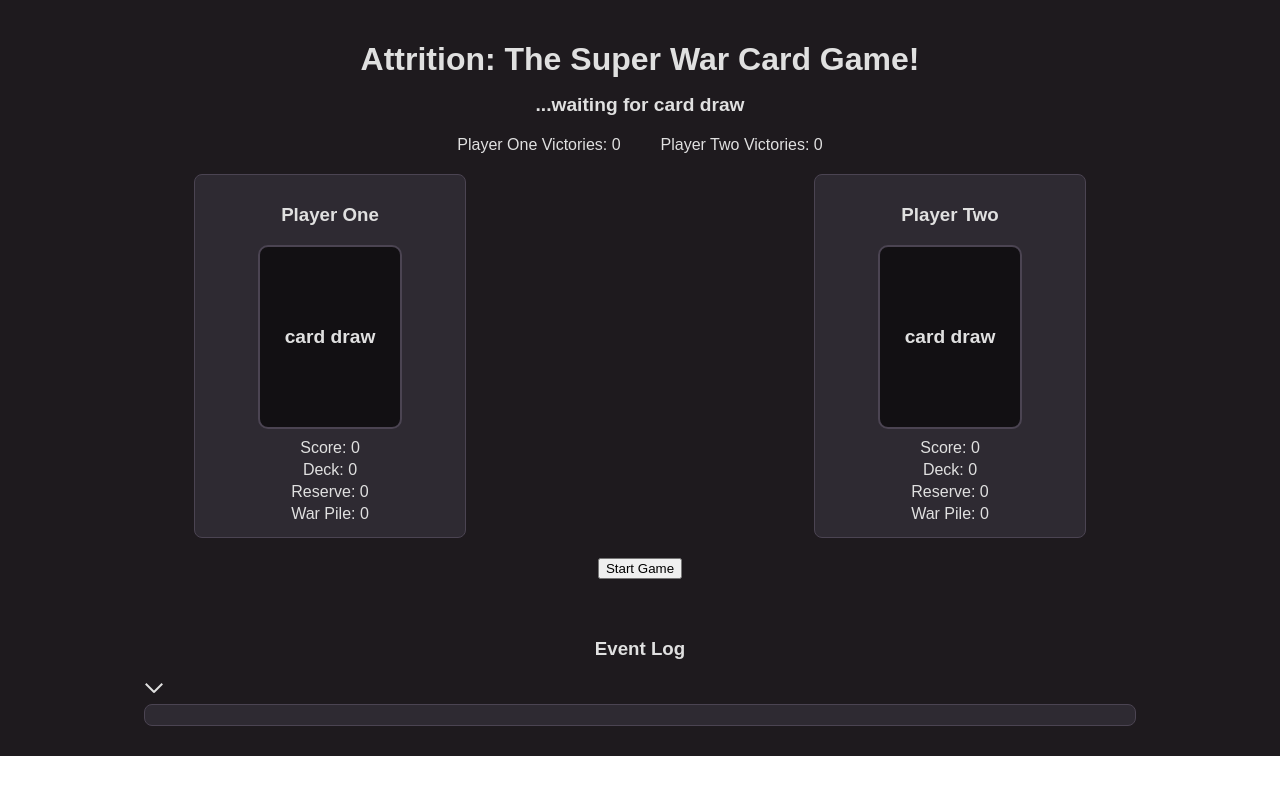
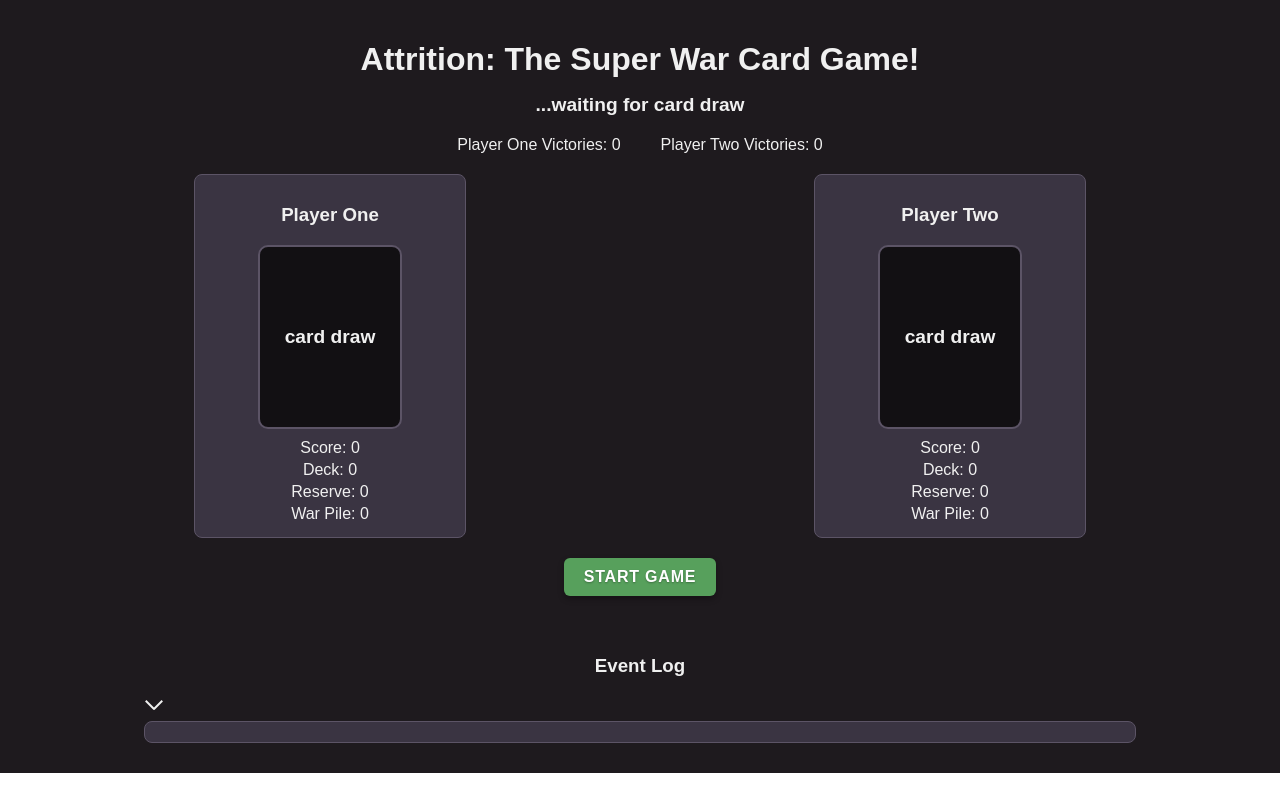
Before and after one commit to GEEspinosa/card-test-project, a React (Create React App) app: page / in a window 1280 px wide. Built offline with nearby package versions, Linux system fonts and the light colour scheme.

Commit message:
chore: continuing to refine style

```diff
--- a/src/App.css
+++ b/src/App.css
@@ -1,11 +1,11 @@
 :root {
-  --dark-base: #1e1a1e;      /* main background */
-  --dark-deep: #121013;      /* darker contrast */
-  --accent-muted: #4b4452;   /* borders/buttons */
-  --darkest: #0a080a;        /* blackest element */
-  --panel-bg: #2e2a32;       /* log + info panels */
-  --text-light: #e0e0e0;     /* light text */
-  --highlight: #4caf50;      /* accent (keep or replace) */
+  --dark-base: #1e1a1e; /* main background */
+  --dark-deep: #121013; /* darker contrast */
+  --accent-muted: #5c5466; /* borders/buttons */
+  --darkest: #0b0a0b; /* blackest element */
+  --panel-bg: #3a3442; /* log + info panels */
+  --text-light: #f0f0f0; /* light text */
+  --highlight: #57a05c; /* accent (keep or replace) */
 }
 
 .app-container {
@@ -58,6 +58,59 @@
   color: var(--text-light);
 }
 
+button {
+  background-color: var(--highlight);
+  color: white;
+   border: none;
+  border-radius: 6px;
+  padding: 10px 20px;
+  font-size: 1rem;
+  cursor: pointer;
+  box-shadow: 0 3px 6px rgba(0, 0, 0, 0.3);
+  transition: background-color 0.3s ease, box-shadow 0.3s ease, transform 0.15s ease;
+   font-weight: 600;
+  text-transform: uppercase;
+  letter-spacing: 0.05em;
+  text-shadow: 0 1px 2px rgba(0,0,0,0.3);
+}
+
+button:hover {
+  background-color: #57a05c; /* Slightly darker or complementary */
+  box-shadow: 0 5px 12px rgba(0, 0, 0, 0.4);
+  transform: translateY(-2px);
+  transition: background-color 0.3s ease, box-shadow 0.3s ease, transform 0.15s ease;
+}
+
+button:active {
+  transform: translateY(0);
+  box-shadow: 0 2px 4px rgba(0, 0, 0, 0.3);
+}
+
+button:disabled {
+  cursor: not-allowed;
+  opacity: 0.6;
+  box-shadow: none;
+}
+
+button:focus-visible {
+  outline: 3px solid var(--highlight); /* Material Design green */
+  outline-offset: 3px;
+}
+
+/* .player-info button {
+  padding: 10px 20px;
+  font-size: 1rem;
+  border-radius: 6px;
+  background-color: var(--highlight);
+  color: white;
+  border: none;
+  cursor: pointer;
+}
+
+.player-info button:hover {
+  background-color: #57a05c;
+} */
+
 .card {
   margin: 10px auto;
   padding: 20px;
@@ -70,7 +123,8 @@
   border-radius: 10px;
   font-size: 1.2rem;
   font-weight: bold;
-  /* new */ color: var(--text-light);
+  /* new */
+  color: var(--text-light);
   display: flex;
   align-items: center;
   justify-content: center;
@@ -81,11 +135,11 @@
   margin: 4px 0;
 }
 
-.center-controls {
+.game-controls {
   margin: 20px 0;
 }
 
-.center-controls button {
+/* .game-controls button {
   padding: 10px 20px;
   font-size: 1rem;
   border-radius: 6px;
@@ -93,7 +147,11 @@
   color: white;
   border: none;
   cursor: pointer;
-}
+} */
+
+/* .game-controls button:hover {
+  background-color: #57a05c;
+} */
 
 .log-section {
   margin-top: 30px;
@@ -119,11 +177,12 @@
 }
 
 .log-button-line {
- position: absolute;
+  position: absolute;
   width: 12px;
   height: 2px;
   /* background-color: black; */
-  /* new */background-color: var(--text-light);
+  /* new */
+  background-color: var(--text-light);
   top: 50%;
   transform-origin: center;
   transition: transform 0.3s ease;
@@ -131,12 +190,12 @@
 
 .left {
   left: 30%;
-  transform: translate(-50%, -50%) rotate(-45deg)
+  transform: translate(-50%, -50%) rotate(-45deg);
 }
 
 .right {
   left: 70%;
-   transform: translate(-50%, -50%) rotate(45deg);
+  transform: translate(-50%, -50%) rotate(45deg);
 }
 
 .log-button.open .left {
@@ -153,13 +212,16 @@
   text-align: left;
   padding: 10px;
   /* background: #f1f1f1; */
-  /* new */background: var(--panel-bg);
+  /* new */
+  background: var(--panel-bg);
   border-radius: 8px;
   /* border: solid black; */
-  /* new */border: 1px solid var(--accent-muted);
+  /* new */
+  border: 1px solid var(--accent-muted);
   width: 100%;
   box-sizing: border-box;
-  /* new */color: var(--text-light);
+  /* new */
+  color: var(--text-light);
 }
 
 .log-box ul {
```
